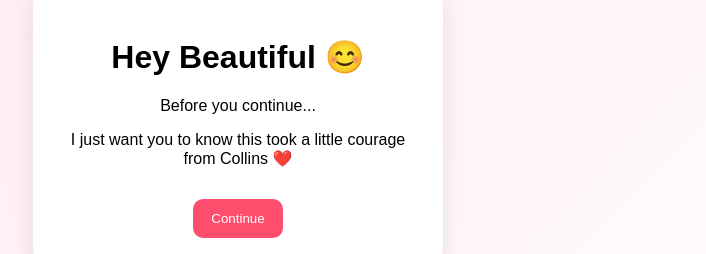
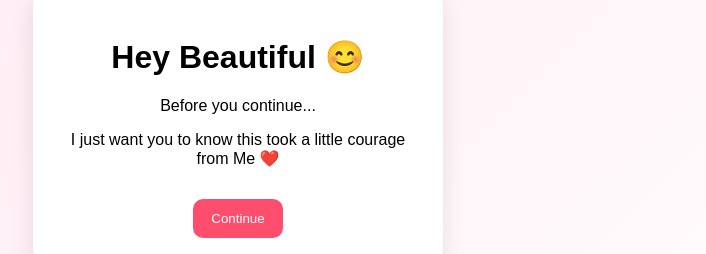
Before and after one commit to collins-coder/date-app, a React (Vite) app: page / in a window 1280 px wide. Shown: the part 273-527 px from the top of the page, without its empty margins (402-1108 px from the left). Built offline with nearby package versions, Linux system fonts and the light colour scheme.

Commit message:
remove name

```diff
--- a/src/App.jsx
+++ b/src/App.jsx
@@ -86,7 +86,7 @@ function App() {
 
           <p>
             I just want you to know this took a little courage
-            from Collins ❤️
+            from Me ❤️
           </p>
 
           <button onClick={() => setStep(1)}>
```
